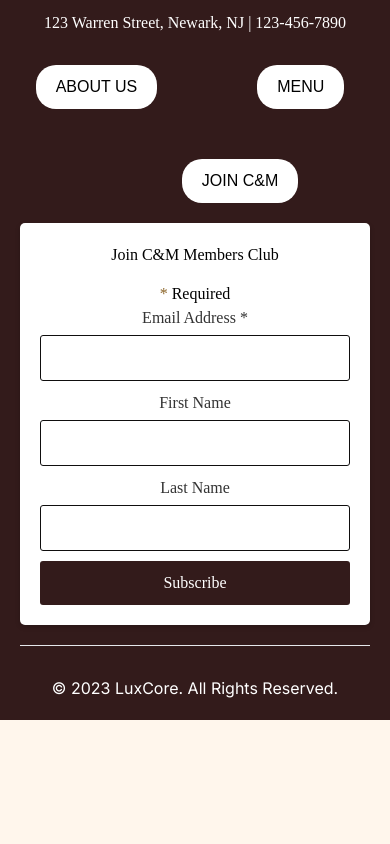
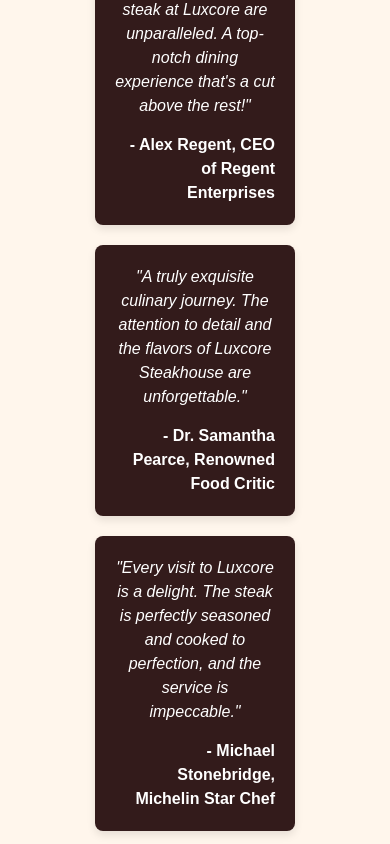
Before and after one commit to cdasilvasantos/example, a Next.js app in the folder luxcore/: page / in a window 390 px wide. Shown: the part 4520-5364 px from the top of the page. Before the commit the page ends 5240 px from the top, so only its background shows below. Built offline with nearby package versions, Linux system fonts and the light colour scheme.

Commit message:
testimonal

```diff
--- a/luxcore/src/app/components/art.js
+++ b/luxcore/src/app/components/art.js
@@ -5,21 +5,36 @@ export default function Art() {
     return (
         <main className="art">
             <section>
-                <h1 className="art-heading"> " Dine in comfort, Revel in Exceptional Quality:
-                    Where Culinary Craftsmanship Meets Timeless Elegance. " </h1>
+                <h1 className="art-heading">Dine in comfort, Revel in Exceptional Quality:
+                    Where Culinary Craftsmanship Meets Timeless Elegance.</h1>
             </section>
-
+            <p>World Class Steak</p>
             <section className="art-images-section">
                 <div className="art-image-wrapper">
                     <Image
                         src={art}
                         layout="responsive"
-                        width={250}
-                        height={250}
+                        width={500}
+                        height={500}
                         alt="Picture of the art"
                     />
                 </div>
-                {/* Add more Image components as needed */}
+            </section>
+
+            {/* Testimonial cards */}
+            <section className="testimonial-section">
+                <div className="testimonial-card">
+                    <p className="testimonial-quote">"The ambiance and the quality of the steak at Luxcore are unparalleled. A top-notch dining experience that's a cut above the rest!"</p>
+                    <p className="testimonial-author">- Alex Regent, CEO of Regent Enterprises</p>
+                </div>
+                <div className="testimonial-card">
+                    <p className="testimonial-quote">"A truly exquisite culinary journey. The attention to detail and the flavors of Luxcore Steakhouse are unforgettable."</p>
+                    <p className="testimonial-author">- Dr. Samantha Pearce, Renowned Food Critic</p>
+                </div>
+                <div className="testimonial-card">
+                    <p className="testimonial-quote">"Every visit to Luxcore is a delight. The steak is perfectly seasoned and cooked to perfection, and the service is impeccable."</p>
+                    <p className="testimonial-author">- Michael Stonebridge, Michelin Star Chef</p>
+                </div>
             </section>
         </main>
     );
--- a/luxcore/src/app/globals.css
+++ b/luxcore/src/app/globals.css
@@ -534,3 +534,45 @@ footer p {
 .art-image-wrapper {
   overflow: hidden; /* Clip the images to their container */
 }
+
+/* Testimonial cards styling */
+.testimonial-section {
+  display: flex;
+  justify-content: space-around;
+  margin-top: 40px;
+  padding: 0 20px;
+}
+
+.testimonial-card {
+  background-color: #331B1B;
+  color: #fff; /* White text color */
+  padding: 20px;
+  border-radius: 8px; /* Slight rounding of corners */
+  box-shadow: 0 4px 8px rgba(0, 0, 0, 0.1); /* Soft shadow for depth */
+  width: 30%; /* Each card takes up 30% of the container width */
+  margin: 0 10px; /* Spacing between cards */
+  box-sizing: border-box;
+}
+
+.testimonial-quote {
+  font-style: italic;
+  margin-bottom: 15px;
+}
+
+.testimonial-author {
+  font-weight: bold;
+  text-align: right;
+}
+
+/* Responsive design for smaller screens */
+@media (max-width: 768px) {
+  .testimonial-section {
+      flex-direction: column;
+      align-items: center;
+  }
+
+  .testimonial-card {
+      width: 80%;
+      margin-bottom: 20px;
+  }
+}
```
